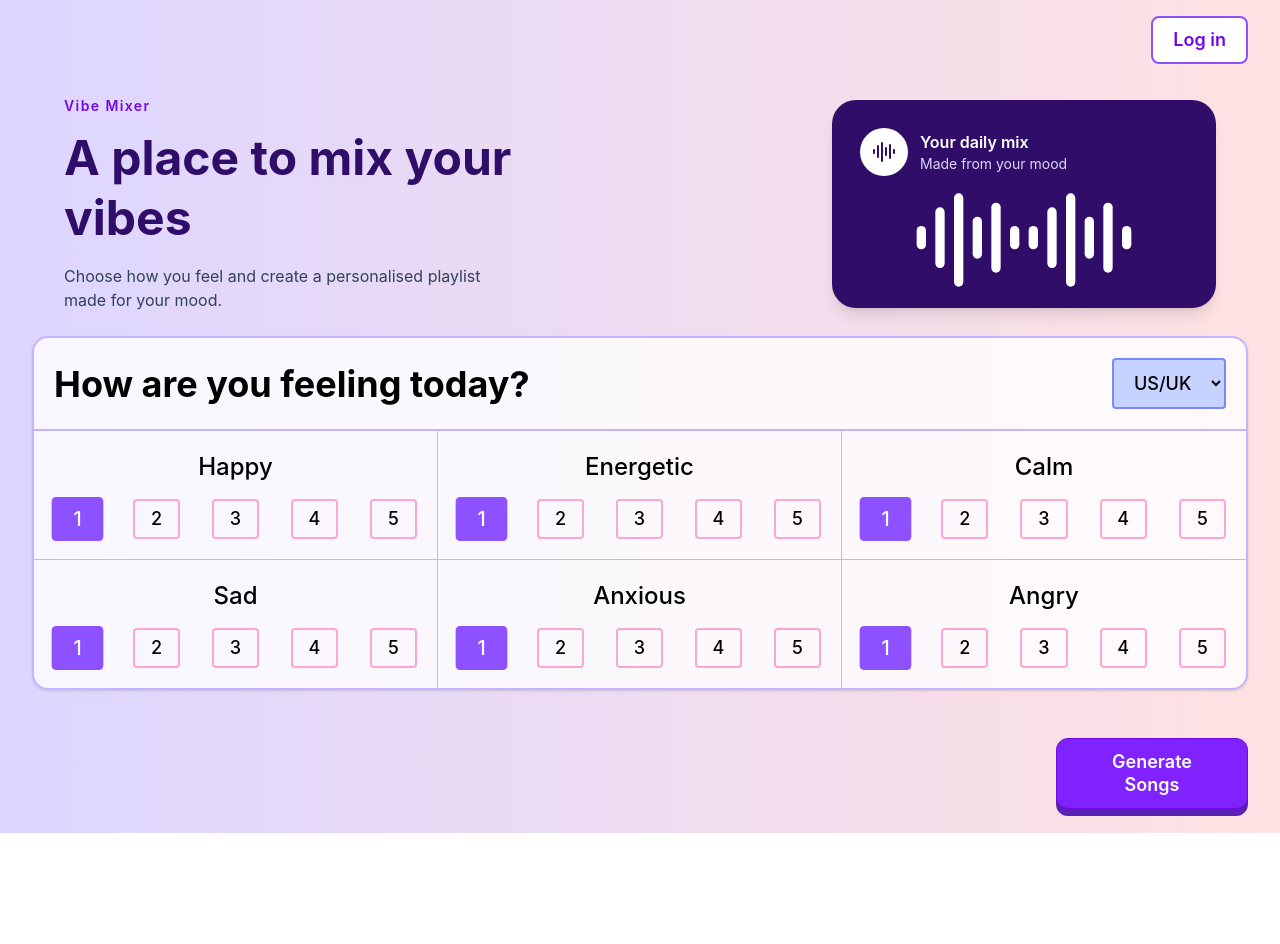
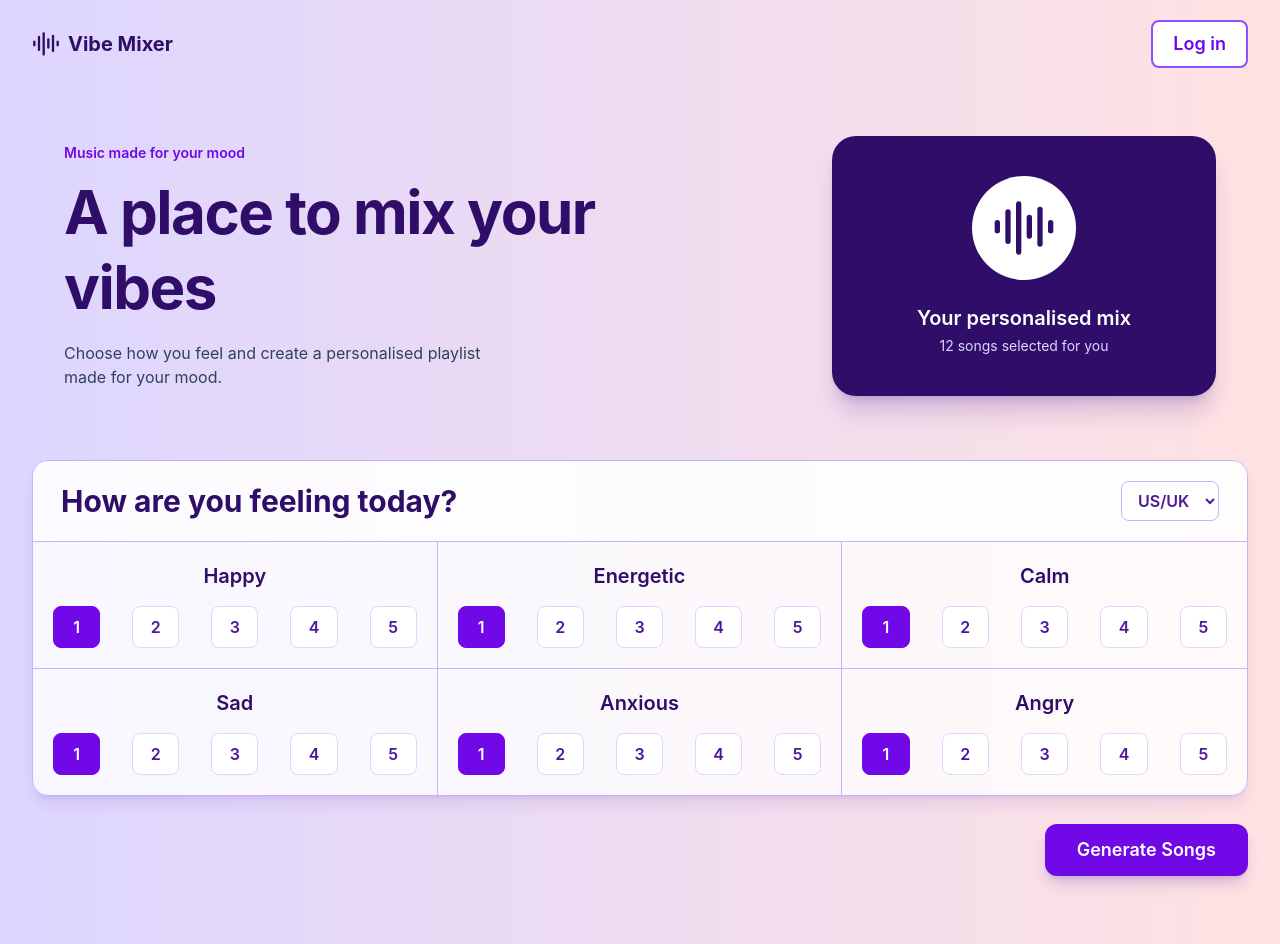
Before and after one commit to isaacnguyen10711-cpu/Vibe-Mixer, a React (Vite) app in the folder vm-frontend/: page / in a window 1280 px wide. Before the commit the page ends 833 px from the top, so only its background shows below. Built offline with nearby package versions, Linux system fonts and the light colour scheme; no server answers.

Commit message:
Updated components design

```diff
--- a/vm-frontend/src/components/ButtonRow.tsx
+++ b/vm-frontend/src/components/ButtonRow.tsx
@@ -13,10 +13,10 @@ function ButtonRow( props: ButtonRowProps) {
                     <button
                         key={moodLevel}
                         type="button"
-                        className={`flex justify-center items-center hover:cursor-pointer rounded border-2 px-3 py-1 text-sm font-medium transition duration-300 ease-in-out focus-visible:outline-2 focus-visible:outline-offset-2 focus-visible:outline-violet-500 active:scale-95 md:px-4 md:text-base lg:px-5 lg:text-lg ${
+                        className={`flex items-center justify-center rounded-lg border px-3 py-2 text-sm font-semibold transition duration-200 hover:cursor-pointer focus-visible:outline-2 focus-visible:outline-offset-2 focus-visible:outline-violet-500 active:scale-95 md:px-4 md:text-base ${
                             isSelected
-                                ? "scale-110 border-violet-500 bg-violet-500 text-white"
-                                : "border-pink-300 hover:scale-110 hover:bg-violet-300"
+                                ? "border-violet-700 bg-violet-700 text-white"
+                                : "border-violet-200 bg-white text-violet-900 hover:border-violet-400 hover:bg-violet-100"
                         }`}
                         onClick={() => props.setMood(moodLevel)}
                     >
--- a/vm-frontend/src/components/GenerateButton.tsx
+++ b/vm-frontend/src/components/GenerateButton.tsx
@@ -6,7 +6,7 @@ function GenerateButton(props: GenerateButtonProps) {
     return (
         <button
             type="button"
-            className="inline-flex min-h-12 w-24 items-center justify-center rounded-xl border border-violet-700 bg-violet-600 px-2 py-1 text-xs font-semibold leading-tight text-white shadow-[0_7px_0_rgb(91_33_182)] duration-300 hover:-translate-y-1 hover:cursor-pointer hover:bg-violet-700 focus-visible:outline-2 focus-visible:outline-offset-4 focus-visible:outline-violet-600 active:scale-95 md:w-36 md:px-4 md:text-sm lg:w-48 lg:px-7 lg:py-3 lg:text-lg"
+            className="inline-flex min-h-12 items-center justify-center rounded-xl bg-violet-700 px-6 py-3 text-sm font-semibold text-white shadow-lg shadow-violet-900/20 transition duration-200 hover:cursor-pointer hover:bg-violet-800 focus-visible:outline-2 focus-visible:outline-offset-4 focus-visible:outline-violet-600 active:scale-95 md:px-8 md:text-base lg:text-lg"
             onClick={props.onClick}
         >
             Generate Songs
--- a/vm-frontend/src/components/MusicMarketDropDownButton.tsx
+++ b/vm-frontend/src/components/MusicMarketDropDownButton.tsx
@@ -10,7 +10,7 @@ function MusicMarketDropDownButton(props: MusicMarketDropDownButtonProps) {
             <select
                 value={props.value}
                 onChange={(event) => props.onChange(event.target.value)}
-                className="rounded border-2 border-indigo-400 bg-indigo-200 px-2 py-1 text-sm font-medium transition duration-300 ease-in-out hover:bg-indigo-300 hover:cursor-pointer focus:outline-2 focus:outline-blue-500 md:px-3 md:py-2 md:text-base lg:px-4 lg:py-3 lg:text-lg"
+                className="rounded-lg border border-violet-300 bg-white px-3 py-2 text-sm font-semibold text-violet-900 transition hover:cursor-pointer hover:border-violet-500 focus:outline-2 focus:outline-violet-500 md:text-base"
             >
                 <option value="usuk" className="font-medium">US/UK</option>
                 <option value="vpop" className="font-medium">V-POP</option>
--- a/vm-frontend/src/pages/HomePage.tsx
+++ b/vm-frontend/src/pages/HomePage.tsx
@@ -146,7 +146,7 @@ function HomePage() {
     };
 
     return (
-        <div className="mx-auto w-full max-w-5xl md:max-w-6xl md:px-8 lg:max-w-7xl">
+        <div className="mx-auto w-full max-w-7xl pb-10 md:px-8">
             <IsLoadingPopUp loading={loading} />
             {popUpMessage && (
                 <PopupDialog
@@ -155,7 +155,13 @@ function HomePage() {
                     onConfirmButtonClick={() => setPopUpMessage(null)}
                 />
             )}
-            <div className="flex justify-end gap-3 px-4 pt-4 md:px-0">
+            <header className="flex items-center justify-between px-4 py-5 md:px-0">
+                <div className="flex items-center gap-2 text-violet-950">
+                    <AudioLines className="h-7 w-7" />
+                    <span className="text-xl font-bold">Vibe Mixer</span>
+                </div>
+
+                <div className="flex gap-3">
                 {!isLoggedIn ? (
                     <Link
                         to="/login"
@@ -182,14 +188,15 @@ function HomePage() {
                         <User className="h-5 w-5 md:h-6 md:w-6 lg:h-7 lg:w-7" />
                     </Link>
                 )}
-            </div>
+                </div>
+            </header>
 
-            <section className="mx-4 mt-8 grid items-center gap-8 md:grid-cols-2 lg:mx-auto lg:max-w-6xl">
+            <section className="mx-4 grid items-center gap-8 py-8 md:grid-cols-2 md:py-12 lg:mx-auto lg:max-w-6xl">
                 <div className="px-3 text-center md:px-0 md:text-left">
-                    <p className="mb-3 text-sm font-semibold tracking-widest text-violet-700">
-                        Vibe Mixer
+                    <p className="mb-3 text-sm font-semibold text-violet-700">
+                        Music made for your mood
                     </p>
-                    <h1 className="text-3xl font-bold leading-tight text-violet-950 md:text-4xl lg:text-5xl">
+                    <h1 className="text-4xl font-bold leading-tight tracking-tight text-violet-950 md:text-5xl lg:text-6xl">
                         A place to mix your vibes
                     </h1>
 
@@ -199,21 +206,12 @@ function HomePage() {
                 </div>
 
                 <div className="flex justify-center md:justify-end">
-                    <div className="w-full max-w-sm rounded-3xl bg-violet-950 p-7 text-white shadow-lg">
-                        <div className="mb-5 flex items-center gap-3">
-                            <div className="rounded-full bg-white p-3 text-violet-950">
-                                <AudioLines className="h-6 w-6" />
-                            </div>
-                            <div>
-                                <p className="font-semibold">Your daily mix</p>
-                                <p className="text-sm text-violet-200">Made from your mood</p>
-                            </div>
+                    <div className="flex w-full max-w-sm flex-col items-center rounded-3xl bg-violet-950 px-8 py-10 text-center text-white shadow-xl shadow-violet-900/20">
+                        <div className="rounded-full bg-white p-5 text-violet-950">
+                            <AudioLines className="h-16 w-16" />
                         </div>
-
-                        <div className="flex h-20 items-center justify-center mt-6">
-                            <AudioLines className="h-28 w-28 text-white" />
-                            <AudioLines className="h-28 w-28 text-white" />
-                        </div>
+                        <p className="mt-6 text-xl font-semibold">Your personalised mix</p>
+                        <p className="mt-1 text-sm text-violet-200">12 songs selected for you</p>
                     </div>
                 </div>
             </section>
@@ -237,11 +235,11 @@ function HomePage() {
                 </>
             ) : (
                 <>
-                    <div className="mx-4 mt-6 grid overflow-hidden rounded-2xl border-2 border-violet-300 bg-white/80 shadow-sm md:mx-0 md:grid-cols-3">
-                        <div className="flex flex-col items-center justify-between gap-4 border-b-2 border-violet-300 p-5 md:col-span-3 md:flex-row">
-                            <h1 className="text-2xl font-bold md:text-3xl lg:text-4xl">
+                    <div className="mx-4 mt-4 grid overflow-hidden rounded-2xl border border-violet-300 bg-white/80 shadow-lg shadow-violet-900/10 md:mx-0 md:grid-cols-3">
+                        <div className="flex flex-col items-center justify-between gap-4 border-b border-violet-300 bg-white/60 p-5 md:col-span-3 md:flex-row md:px-7">
+                            <h2 className="text-2xl font-bold text-violet-950 md:text-3xl">
                                 How are you feeling today?
-                            </h1>
+                            </h2>
 
                             <MusicMarketDropDownButton
                                 value={musicMarket}
@@ -251,7 +249,7 @@ function HomePage() {
 
                         <div className="border-b border-violet-300 p-5 md:border-r">
                             <div className="flex justify-center">
-                                <h1 className="text-base font-medium md:text-xl lg:text-2xl">Happy</h1>
+                                <h3 className="text-base font-semibold text-violet-950 md:text-xl">Happy</h3>
                             </div>
                             <div className="grid grid-cols-5 mt-2 gap-4 md:gap-6 md:mt-3 lg:gap-8 lg:mt-4">
                                 <ButtonRow selectedMood={happy} setMood={setHappy} />
@@ -259,7 +257,7 @@ function HomePage() {
                         </div>
                         <div className="border-b border-violet-300 p-5 md:border-r">
                             <div className="flex justify-center">
-                                <h1 className="text-base font-medium md:text-xl lg:text-2xl">Energetic</h1>
+                                <h3 className="text-base font-semibold text-violet-950 md:text-xl">Energetic</h3>
                             </div>
                             <div className="grid grid-cols-5 mt-2 gap-4 md:gap-6 md:mt-3 lg:gap-8 lg:mt-4">
                                 <ButtonRow selectedMood={energetic} setMood={setEnergetic} />
@@ -267,7 +265,7 @@ function HomePage() {
                         </div>
                         <div className="border-b border-violet-300 p-5">
                             <div className="flex justify-center">
-                                <h1 className="text-base font-medium md:text-xl lg:text-2xl">Calm</h1>
+                                <h3 className="text-base font-semibold text-violet-950 md:text-xl">Calm</h3>
                             </div>
                             <div className="grid grid-cols-5 mt-2 gap-4 md:gap-6 md:mt-3 lg:gap-8 lg:mt-4">
                                 <ButtonRow selectedMood={calm} setMood={setCalm} />
@@ -275,7 +273,7 @@ function HomePage() {
                         </div>
                         <div className="border-b border-violet-300 p-5 md:border-b-0 md:border-r">
                             <div className="flex justify-center">
-                                <h1 className="text-base font-medium md:text-xl lg:text-2xl">Sad</h1>
+                                <h3 className="text-base font-semibold text-violet-950 md:text-xl">Sad</h3>
                             </div>
                             <div className="grid grid-cols-5 mt-2 gap-4 md:gap-6 md:mt-3 lg:gap-8 lg:mt-4">
                                 <ButtonRow selectedMood={sad} setMood={setSad} />
@@ -283,7 +281,7 @@ function HomePage() {
                         </div>
                         <div className="border-b border-violet-300 p-5 md:border-b-0 md:border-r">
                             <div className="flex justify-center">
-                                <h1 className="text-base font-medium md:text-xl lg:text-2xl">Anxious</h1>
+                                <h3 className="text-base font-semibold text-violet-950 md:text-xl">Anxious</h3>
                             </div>
                             <div className="grid grid-cols-5 mt-2 gap-4 md:gap-6 md:mt-3 lg:gap-8 lg:mt-4">
                                 <ButtonRow selectedMood={anxious} setMood={setAnxious} />
@@ -291,14 +289,14 @@ function HomePage() {
                         </div>
                         <div className="p-5">
                             <div className="flex justify-center">
-                                <h1 className="text-base font-medium md:text-xl lg:text-2xl">Angry</h1>
+                                <h3 className="text-base font-semibold text-violet-950 md:text-xl">Angry</h3>
                             </div>
                             <div className="grid grid-cols-5 mt-2 gap-4 md:gap-6 md:mt-3 lg:gap-8 lg:mt-4">
                                 <ButtonRow selectedMood={angry} setMood={setAngry} />
                             </div>
                         </div>
                     </div>
-                    <div className="my-6 flex justify-center px-4 md:justify-end md:px-0 md:mt-10 lg:mt-12">
+                    <div className="my-7 flex justify-center px-4 md:justify-end md:px-0">
                         <GenerateButton onClick={handleGenerateSongs} />
                     </div>
                 </>
```
